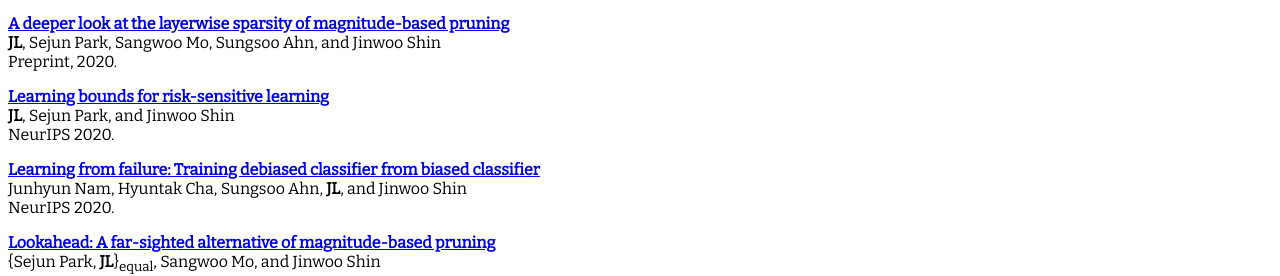
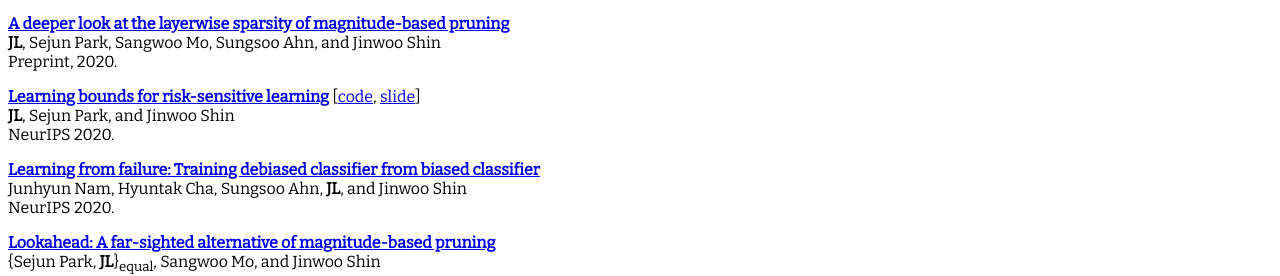
Before and after one commit to jaeho-lee/jaeho-lee.github.io, a Jekyll site: the page built from index.md, in a window 1280 px wide. Shown: the part 757-1033 px from the top of the page. Built offline with Jekyll 4.4.1, drawn with Linux system fonts in a browser that asks for light colours.

Commit message:
Update index.md

```diff
--- a/index.md
+++ b/index.md
@@ -35,7 +35,7 @@
 **JL**, Sejun Park, Sangwoo Mo, Sungsoo Ahn, and Jinwoo Shin
 Preprint, 2020.
 
-**[Learning bounds for risk-sensitive learning](https://arxiv.org/abs/2006.08138)**
+**[Learning bounds for risk-sensitive learning](https://arxiv.org/abs/2006.08138)** \[[code](https://github.com/jaeho-lee/oce), [slide](https://www.slideshare.net/ALINLAB/learning-bounds-for-risksensitive-learning)\]
 **JL**, Sejun Park, and Jinwoo Shin
 NeurIPS 2020.
 
```
